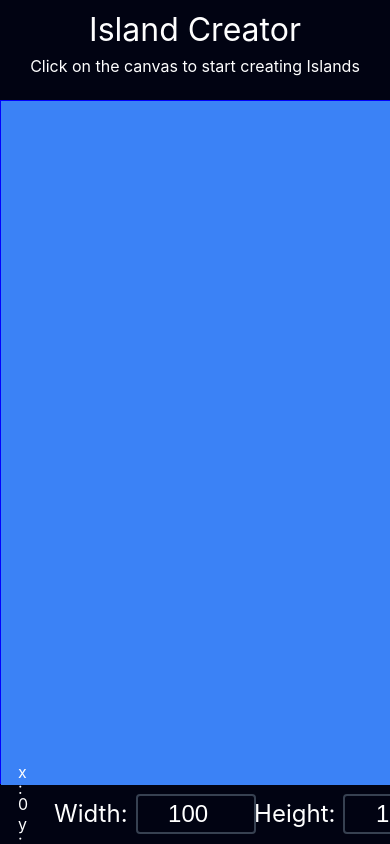
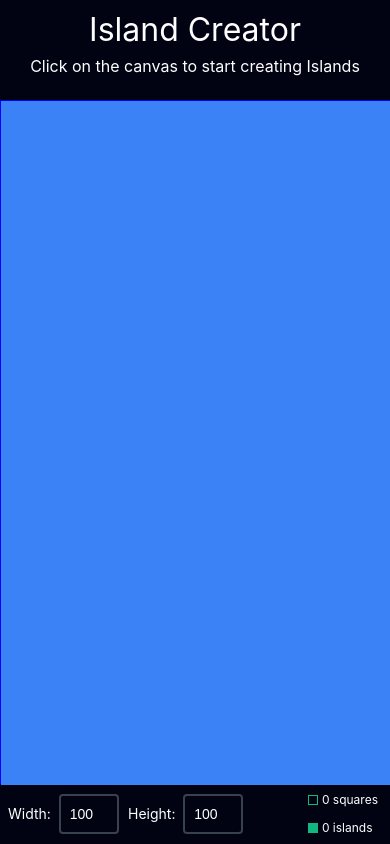
Before and after one commit to manduks/world-creator, a Next.js app: page / in a window 390 px wide. Built offline with nearby package versions, Linux system fonts and the light colour scheme.

Commit message:
Added responsive styles support

```diff
--- a/pages/index.js
+++ b/pages/index.js
@@ -23,8 +23,9 @@ export default function Home() {
     <StatsProvider>
       <div className="container">
         <Head>
-          <title>World creator</title>
+          <title>Island creator</title>
           <link rel="icon" href="/favicon.ico" />
+          <meta name="description" content="Island creator 1.0" />
         </Head>
         <main>
           <div className="header">
--- a/styles/globals.css
+++ b/styles/globals.css
@@ -222,7 +222,7 @@ footer {
 .cursor {
   display: flex;
   flex-direction: column;
-  font-size: 12;
+  font-size: 14px;
   padding: 16px;
   width: 120px;
 }
@@ -234,7 +234,6 @@ footer {
 .stats {
   display: flex;
   flex-direction: row;
-  font-size: 12;
   padding: 16px;
   font-size: 18px;
 }
@@ -254,3 +253,37 @@ footer {
 .island {
   background-color: #10b981;
 }
+
+/*mobile*/
+@media only screen and (max-width: 834px) {
+  .input-container {
+    width: 120px;
+    font-size: 14px;
+  }
+
+  .input-container input {
+    height: 40px;
+    width: 60px;
+    font-size: 14px;
+  }
+
+  .input-container label {
+    padding: 0 8px;
+  }
+
+  .cursor {
+    display: none;
+  }
+
+  .stats {
+    display: flex;
+    flex-direction: column;
+    font-size: 12px;
+    padding: 4px;
+  }
+  .square {
+    width: 10px;
+    height: 10px;
+    margin: 0 4px;
+  }
+}
```
